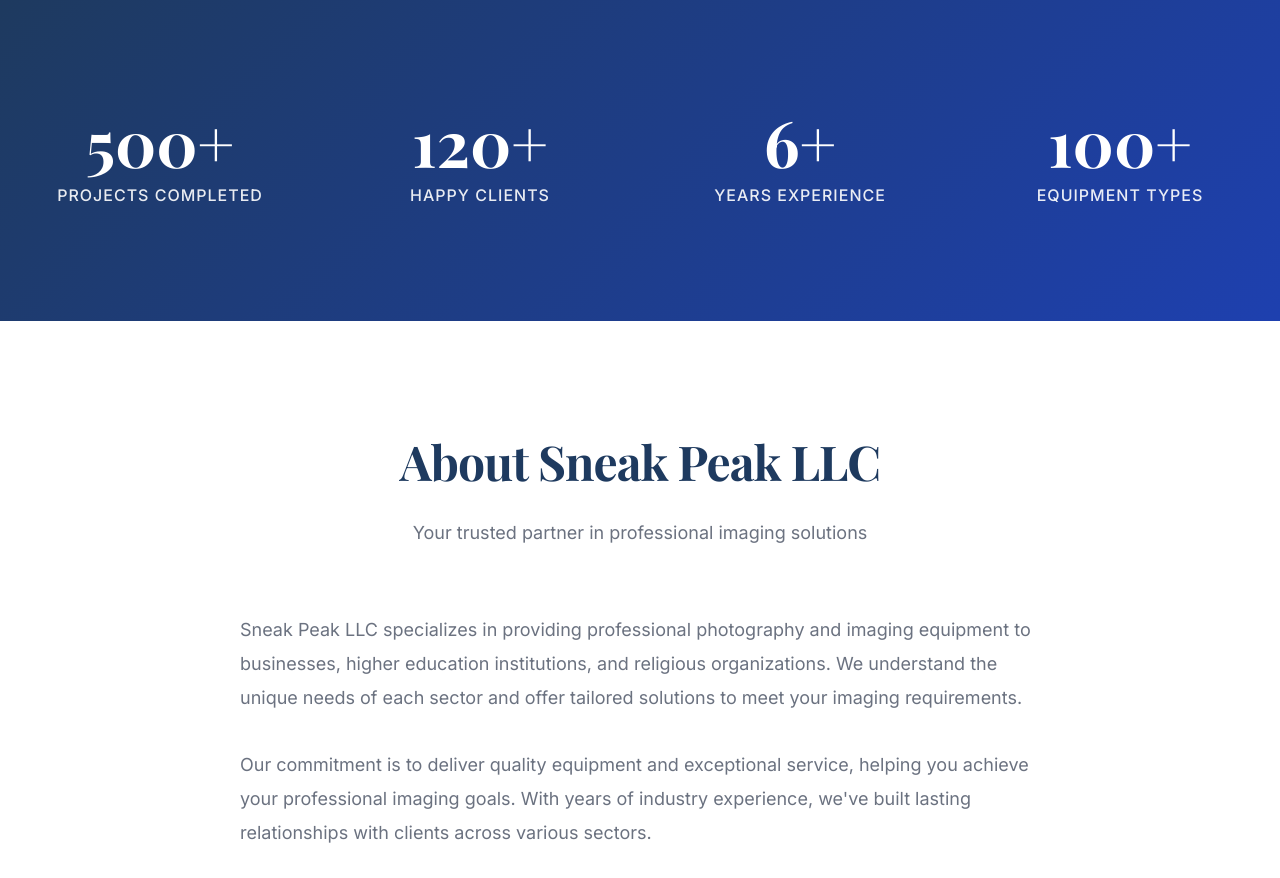
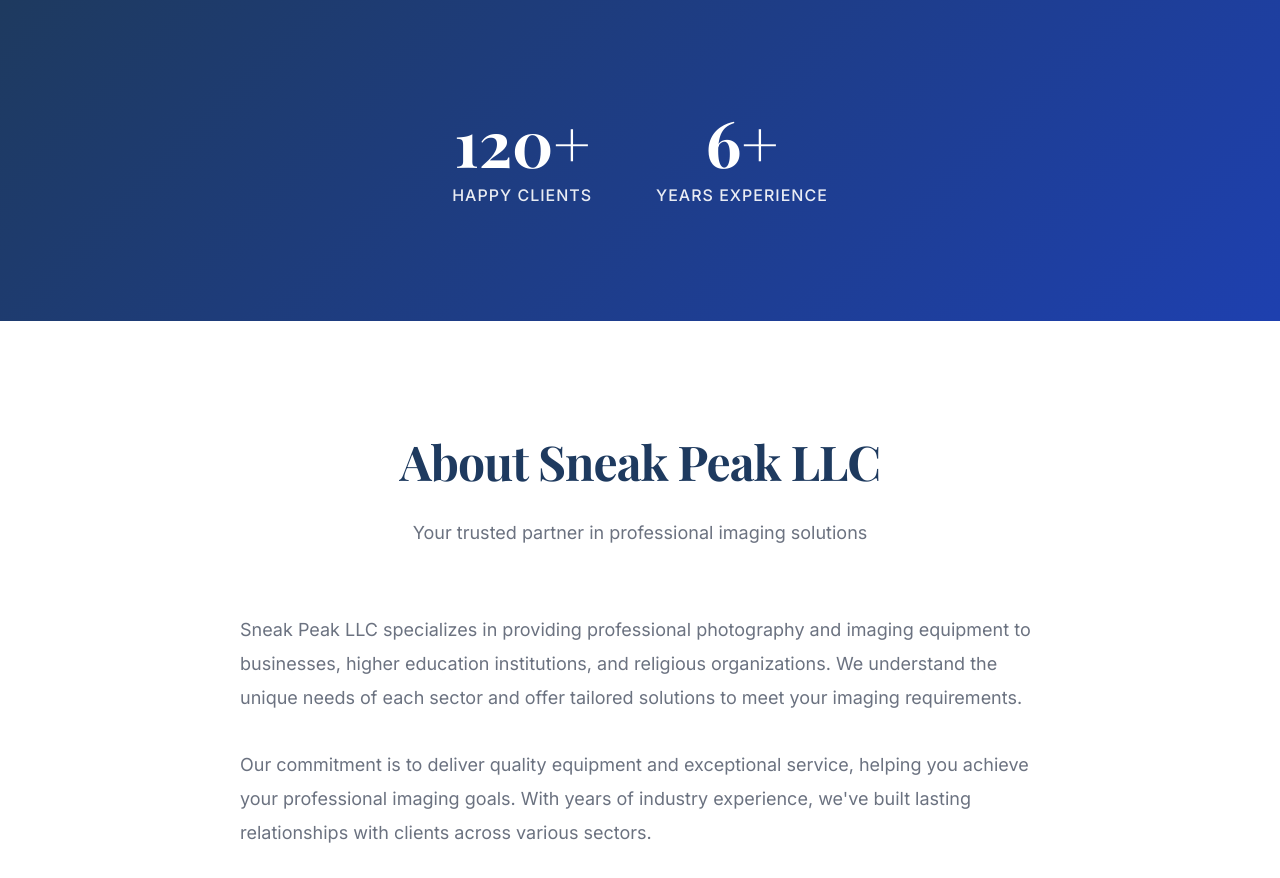
Before and after one commit to arun-rai14/sneakpeak-website, a plain HTML site: page index.html in a window 1280 px wide. Shown: the part 890-1768 px from the top of the page. Drawn offline with nearby package versions, Linux system fonts and the light colour scheme.

Commit message:
Add CNAME file for custom domain and update stats section

```diff
--- a/index.html
+++ b/index.html
@@ -59,20 +59,12 @@
             <div class="container">
                 <div class="stats-grid">
                     <div class="stat-item">
-                        <div class="stat-number" data-target="500" data-suffix="+">0</div>
-                        <div class="stat-label">Projects Completed</div>
-                    </div>
-                    <div class="stat-item">
                         <div class="stat-number" data-target="120" data-suffix="+">0</div>
                         <div class="stat-label">Happy Clients</div>
                     </div>
                     <div class="stat-item">
                         <div class="stat-number" data-target="6" data-suffix="+">0</div>
                         <div class="stat-label">Years Experience</div>
-                    </div>
-                    <div class="stat-item">
-                        <div class="stat-number" data-target="100" data-suffix="+">0</div>
-                        <div class="stat-label">Equipment Types</div>
                     </div>
                 </div>
             </div>
--- a/styles.css
+++ b/styles.css
@@ -379,9 +379,10 @@
 }
 
 .stats-grid {
-    display: grid;
-    grid-template-columns: repeat(auto-fit, minmax(200px, 1fr));
-    gap: 3rem;
+    display: flex;
+    justify-content: center;
+    align-items: center;
+    gap: 0;
     text-align: center;
 }
 
```
Also changed, not shown: 1 other file.
